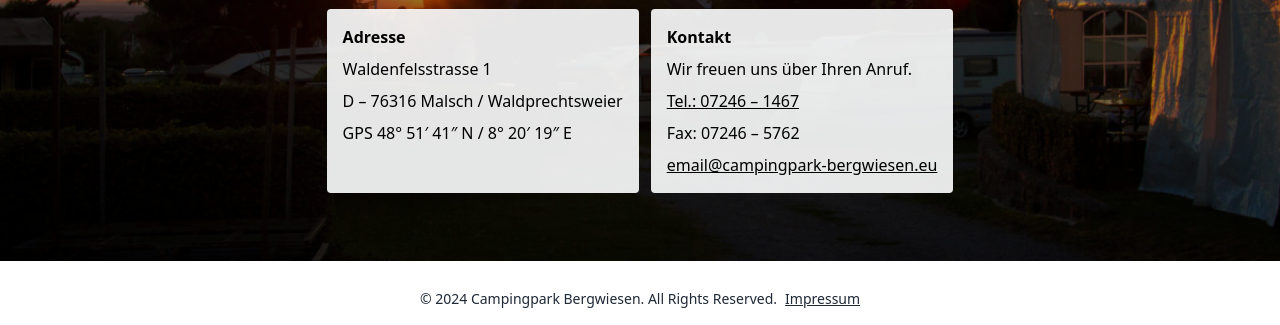
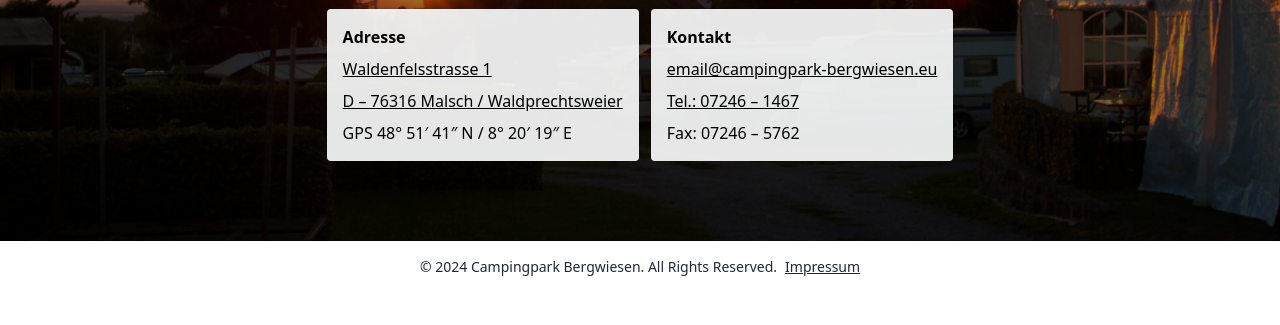
Before and after one commit to mp1707/bergwiesen, an Astro site: page /kontakt in a window 1280 px wide. Shown: the part 539-864 px from the top of the page. After the commit the page ends 832 px from the top, so only its background shows below. Built offline with nearby package versions, Linux system fonts and the light colour scheme; Astro itself is replaced by a stand-in of ours.

Commit message:
google maps link

```diff
--- a/src/pages/kontakt.astro
+++ b/src/pages/kontakt.astro
@@ -21,16 +21,15 @@ import ContentCard from "../components/ContentCard.astro";
         <div class="flex flex-col md:flex-row gap-3 w-full">
           <ContentCard addStyles="flex flex-col gap-2">
             <h1 class="font-bold">Adresse</h1>
-            <p>Waldenfelsstrasse 1</p>
-            <p>D – 76316 Malsch / Waldprechtsweier</p>
+            <a class="underline" href="https://maps.app.goo.gl/Xe4YMTWkvjQ8t79k7">Waldenfelsstrasse 1</a>
+            <a class="underline" href="https://maps.app.goo.gl/Xe4YMTWkvjQ8t79k7">D – 76316 Malsch / Waldprechtsweier</a>
             <p>GPS 48° 51′ 41″ N / 8° 20′ 19″ E</p>
           </ContentCard>
           <ContentCard addStyles="flex flex-col gap-2">
             <h1 class="font-bold">Kontakt</h1>
-            <p>Wir freuen uns über Ihren Anruf.</p>
+            <a class="underline" href="mailto:email@campingpark-bergwiesen.eu">email@campingpark-bergwiesen.eu</a>
             <a class="underline" href="tel:072461467">Tel.: 07246 – 1467</a>
             <p>Fax: 07246 – 5762</p>
-            <a class="underline" href="mailto:email@campingpark-bergwiesen.eu">email@campingpark-bergwiesen.eu</a>
           </ContentCard>
         </div>
       </div>
```
